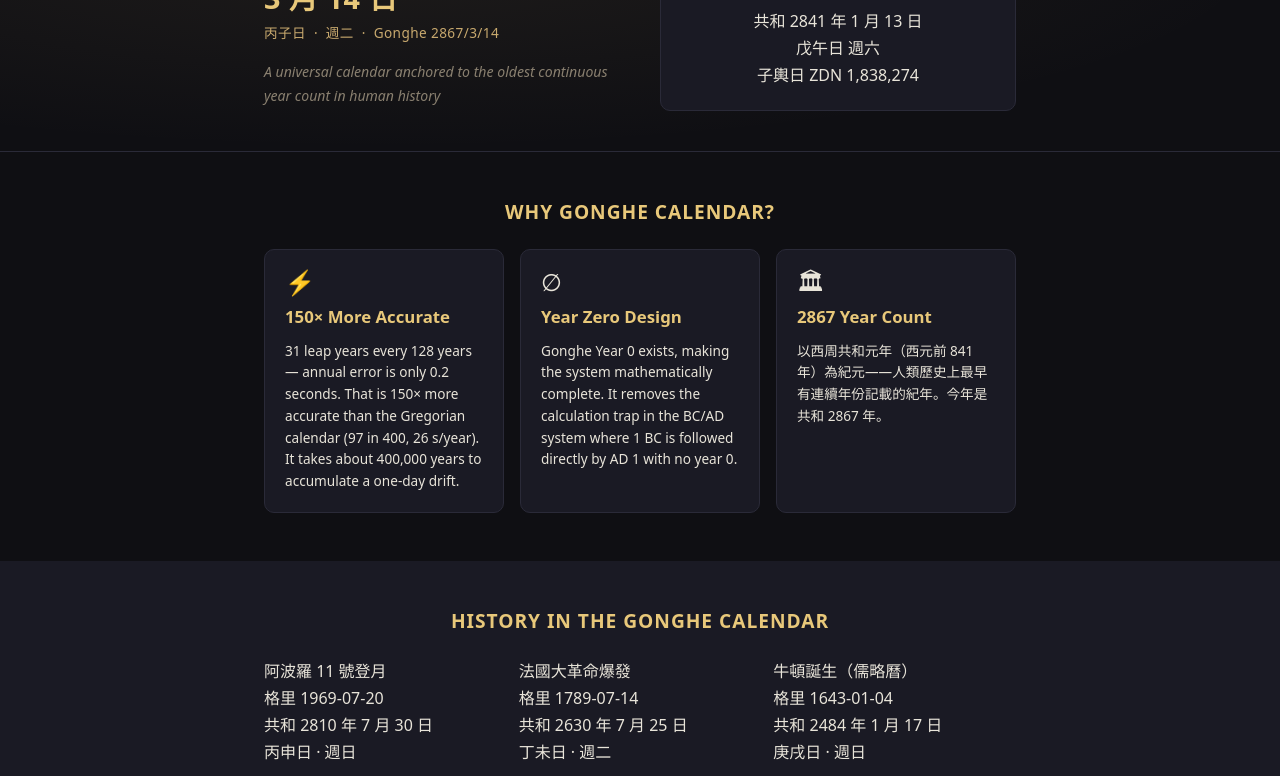
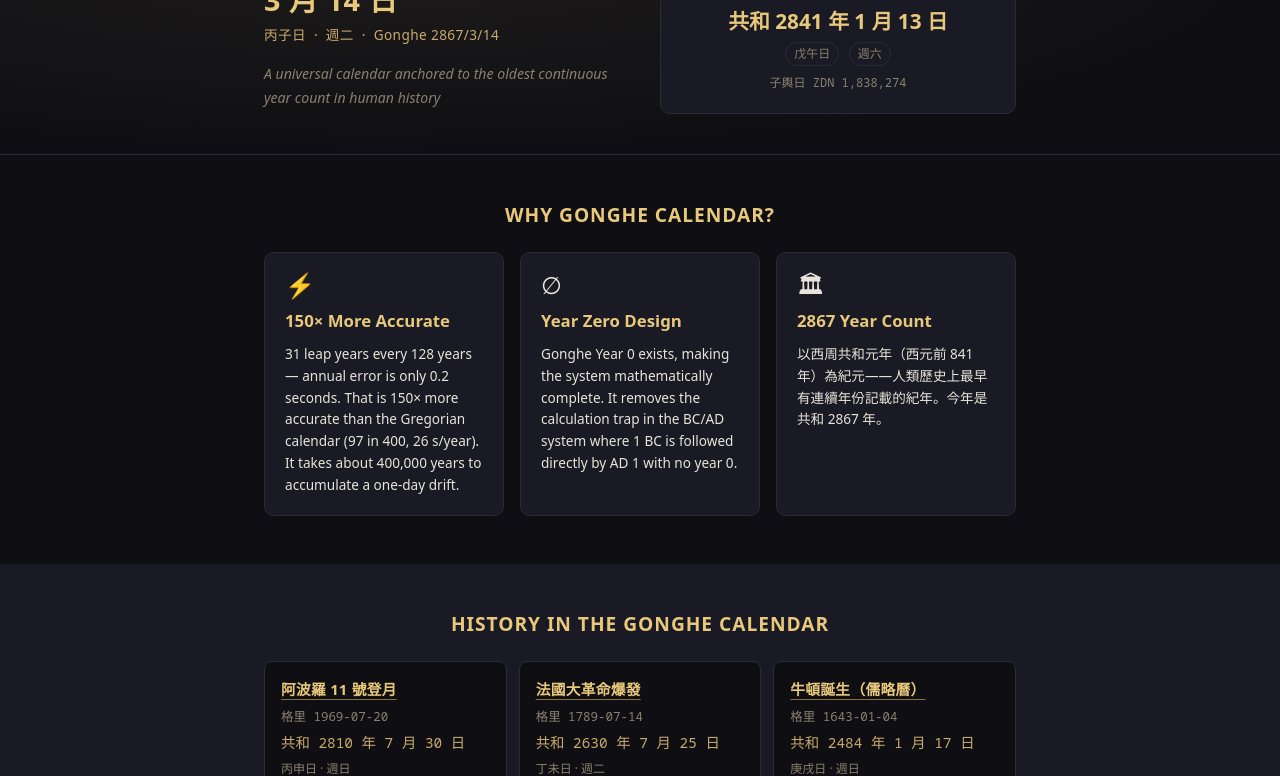
Before and after one commit to tzengyuxio/gongheli, an Astro site in the folder web/: page / in a window 1280 px wide. Shown: the part 232-1008 px from the top of the page. Built offline with nearby package versions, Linux system fonts and the light colour scheme; Astro itself is replaced by a stand-in of ours.

Commit message:
fix(web): use :global() for JS-generated DOM styles on homepage
Event cards and converter results are rendered via innerHTML and lack
Astro scoping attributes. Wrap their selectors with :global() so
styles actually apply.

```diff
--- a/web/src/pages/index.astro
+++ b/web/src/pages/index.astro
@@ -190,19 +190,20 @@ import Base from '../layouts/Base.astro';
     font-size: 0.85rem;
     padding: 0.5rem 0;
   }
-  .result-date { text-align: center; }
-  .result-year {
+  /* Converter results are JS-generated; use :global() */
+  :global(.result-date) { text-align: center; }
+  :global(.result-year) {
     font-size: 1.3rem;
     font-weight: 700;
     color: var(--color-highlight);
     line-height: 1.3;
   }
-  .result-meta {
+  :global(.result-meta) {
     font-size: 0.8rem;
     color: var(--color-muted);
     margin-top: 0.35rem;
   }
-  .result-meta span {
+  :global(.result-meta span) {
     display: inline-block;
     margin: 0.1rem 0.2rem;
     background: var(--color-surface);
@@ -211,7 +212,7 @@ import Base from '../layouts/Base.astro';
     padding: 0.05rem 0.5rem;
     font-size: 0.75rem;
   }
-  .result-zdn {
+  :global(.result-zdn) {
     font-size: 0.75rem;
     color: var(--color-muted);
     margin-top: 0.3rem;
@@ -277,7 +278,8 @@ import Base from '../layouts/Base.astro';
   @media (max-width: 480px) {
     .events-grid { grid-template-columns: 1fr; }
   }
-  .event-card {
+  /* Event cards are JS-generated; use :global() to reach dynamic DOM */
+  :global(.event-card) {
     background: var(--color-bg);
     border: 1px solid var(--color-border);
     border-radius: 8px;
@@ -286,10 +288,10 @@ import Base from '../layouts/Base.astro';
     flex-direction: column;
     gap: 0.25rem;
   }
-  .event-name { font-weight: 700; color: var(--color-highlight); font-size: 0.92rem; letter-spacing: 0.02em; text-decoration: underline; text-decoration-color: var(--color-accent-dim); text-underline-offset: 0.25em; }
-  .event-gregorian { color: var(--color-muted); font-size: 0.78rem; font-family: var(--font-mono); }
-  .event-gonghe { color: var(--color-accent); font-size: 0.9rem; font-family: var(--font-mono); }
-  .event-meta { color: var(--color-muted); font-size: 0.75rem; }
+  :global(.event-name) { font-weight: 700; color: var(--color-highlight); font-size: 0.92rem; letter-spacing: 0.02em; text-decoration: underline; text-decoration-color: var(--color-accent-dim); text-underline-offset: 0.25em; }
+  :global(.event-gregorian) { color: var(--color-muted); font-size: 0.78rem; font-family: var(--font-mono); }
+  :global(.event-gonghe) { color: var(--color-accent); font-size: 0.9rem; font-family: var(--font-mono); }
+  :global(.event-meta) { color: var(--color-muted); font-size: 0.75rem; }
 </style>
 
 <script>
```
